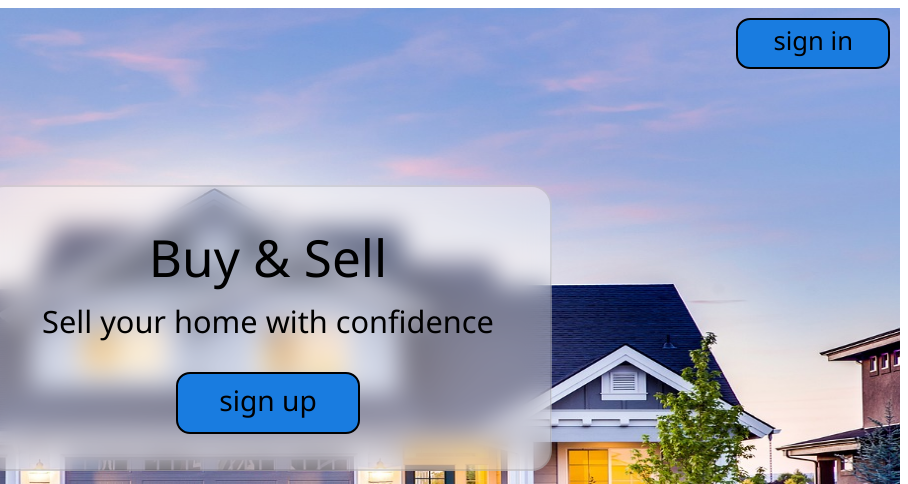
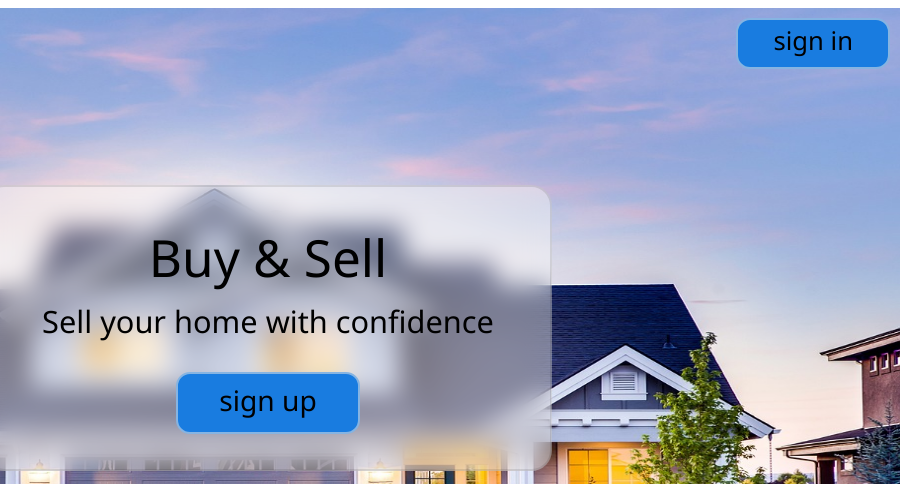
Before and after one commit to eladshayo/eladsh, a plain HTML site: page index.html in a window 1280 px wide. Shown: the top 484 px of the page, 372-1280 px from the left. Drawn offline with Linux system fonts and the light colour scheme.

Commit message:
Update index.html

```diff
--- a/index.html
+++ b/index.html
@@ -7,6 +7,7 @@
     <style>
       *{
         --blue:rgb(25, 124, 224);
+        --light-blue:rgb(134, 180, 226);
       }
       .body{
         position: relative;
@@ -32,12 +33,12 @@
       <a href="https://eladshayo.github.io/eladsh/" class="hover-button" style="position: absolute;left: 10px;top:10px; height: 4.8vw;aspect-ratio: 1/1;border-radius: 1.1vw;border: none;overflow: hidden;">
         <img src="pand.png" style="object-fit: cover;width: 100%;height: 100%;">
       </a>
-      <button class="hover-button" style="position: absolute;right: 10px;top:10px; height: 4vw;aspect-ratio: 3/1;border-radius: 1.1vw;border-width: .2vw; border-style: solid; background-color: var(--blue);"><p style="margin: 0px;transform: translate(0px,-.26vw); font-size: 2vw;">sign in</p></button>
+      <button class="hover-button" style="position: absolute;right: 10px;top:10px; height: 4vw;aspect-ratio: 3/1;border-radius: 1.1vw;border-width: .2vw; border-style: solid;border-color: var(--light-blue); background-color: var(--blue);"><p style="margin: 0px;transform: translate(0px,-.26vw); font-size: 2vw;">sign in</p></button>
 
       <div style="height: 22vw;aspect-ratio: 2/1;position: absolute;flex-direction: column; backdrop-filter: blur(13px) saturate(.8);background-color: rgba(255,255,255,.4); align-self: center;justify-self: center;border-radius: 1.6vw;border-width: .2vw;border-style: solid;border-color: rgba(0,0,0,.1);display: flex; align-items: center;justify-content: center;">
         <p style="font-size: 4vw;margin: 0px;margin-bottom: .6vw;">Buy & Sell</p>
         <p style="font-size: 2.4vw;margin: 0px;margin-bottom: 2.4vw;">Sell your home with confidence</p>
-        <button class="hover-button" style="height: 4.8vw;aspect-ratio: 3/1;border-radius: 1.1vw;border-width: .2vw; border-style: solid; background-color: var(--blue);"><p style="margin: 0px;transform: translate(0px,-.26vw); font-size: 2.2vw;">sign up</p></button>
+        <button class="hover-button" style="height: 4.8vw;aspect-ratio: 3/1;border-radius: 1.1vw;border-width: .2vw; border-style: solid; background-color: var(--blue);border-color: var(--light-blue);"><p style="margin: 0px; transform: translate(0px,-.26vw); font-size: 2.2vw;">sign up</p></button>
       </div>
       <div style="position: absolute;bottom: 0px; height: 8vw;width: 100%;z-index: 2; background:linear-gradient(to top,white,transparent);"></div>
 
@@ -95,7 +96,7 @@
         <p style="font-weight: 700;font-size: 4vw;margin: 0;margin-bottom: .2vw;z-index: 2;">contact us</p>
         <input type="text" placeholder="name" style="width: 66%;height: 5vw;outline: none;border-radius: 1.1vw;border: none;font-size: 2vw;">
         <input type="text" placeholder="email" style="width: 66%;height: 5vw;outline: none;border-radius: 1.1vw;border: none;font-size: 2vw; margin-bottom: .2vw;">
-        <button class="hover-button" style="height: 4.8vw;aspect-ratio: 3/1;border-radius: 1.1vw;border-width: .2vw; border-style: solid; background-color: var(--blue);"><p style="margin: 0px;transform: translate(0px,-.26vw); font-size: 2.2vw;">sign up</p></button>
+        <button class="hover-button" style="height: 4.8vw;aspect-ratio: 3/1;border-radius: 1.1vw;border-color: var(--light-blue); border-width: .2vw; border-style: solid; background-color: var(--blue);"><p style="margin: 0px;transform: translate(0px,-.26vw); font-size: 2.2vw;">sign up</p></button>
       </div>
 
 
```
